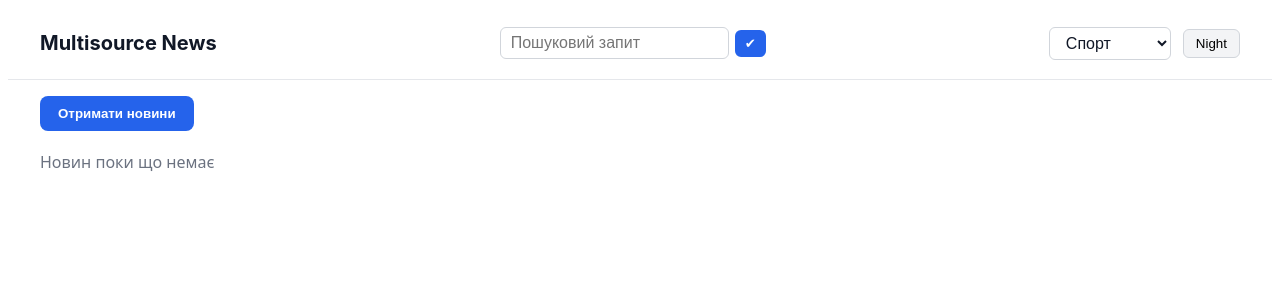
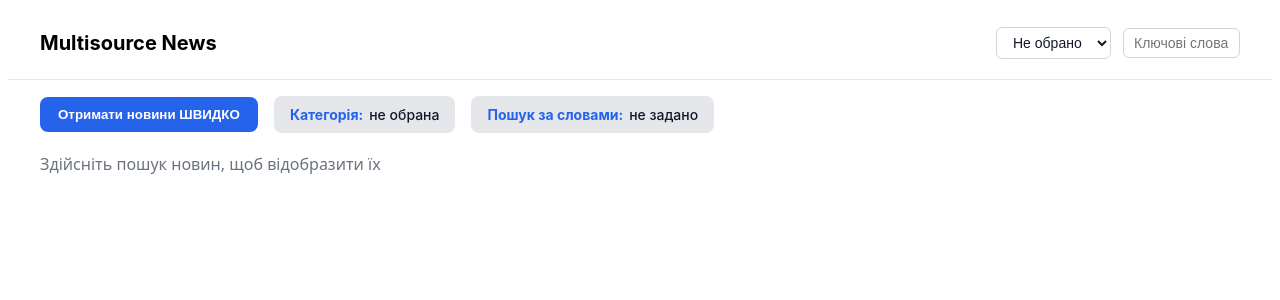
Before and after one commit to denispolovyan/news_multisource, a Vue app: page / in a window 1280 px wide. Shown: the top 300 px of the page. Built offline with nearby package versions, Linux system fonts and the light colour scheme.

Commit message:
edit: search logic

```diff
--- a/index.html
+++ b/index.html
@@ -2,9 +2,9 @@
 <html lang="">
   <head>
     <meta charset="UTF-8" />
-    <link rel="icon" href="/favicon.ico" />
+    <link rel="icon" href="/favicon.png" />
     <meta name="viewport" content="width=device-width, initial-scale=1.0" />
-    <title>Vite App</title>
+    <title>Multisource News</title>
   </head>
   <body>
     <div id="app"></div>
--- a/src/body/Header.vue
+++ b/src/body/Header.vue
@@ -1,23 +1,15 @@
 <template>
-  <header :class="['header', theme]">
+  <header class="header">
     <div class="header__container">
       <!-- Логотип -->
       <h1 class="header__logo">Multisource News</h1>
-      <div class="header__input-wrapper">
-        <input
-          v-model="inputValue"
-          type="text"
-          placeholder="Пошуковий запит"
-          class="header__input"
-        />
-        <button @click="selectInput(inputValue)" class="header__check-btn">✔</button>
-      </div>
 
+      <div class="header__parameters">
         <!-- Вибір категорії -->
-      <div class="header__select-wrapper">
+        <div class="header__select">
           <select
             class="header__select"
-          @change="selectCategory($event.target.value)"
+            @click="selectCategory($event.target.value)"
           >
             <option
               v-for="(cat, index) in categories"
@@ -28,11 +20,17 @@
             </option>
           </select>
         </div>
-
-      <!-- Кнопка перемикання теми -->
-      <button @click="toggleTheme" class="header__theme-btn">
-        {{ theme === "light" ? "Night" : "Day" }}
-      </button>
+        <!-- Вибір пошуку -->
+        <div class="header__input">
+          <input
+            v-model="inputValue"
+            type="text"
+            placeholder="Ключові слова"
+            class="header__input"
+            @input="selectInput(inputValue)"
+          />
+        </div>
+      </div>
     </div>
   </header>
 </template>
@@ -41,21 +39,15 @@
   import { ref, defineEmits } from "vue";
 
   const emit = defineEmits(["categorySelected", "querySelected"]);
-  const theme = ref("light");
   const inputValue = ref("");
 
   // Масив категорій: [Назва, Код]
   const categories = [
+    ["Не обрано", ""],
     ["Спорт", "sports"],
     ["Політика", "politics"],
     ["Технології", "technology"],
   ];
-
-  // Зміна теми
-  function toggleTheme() {
-    theme.value = theme.value === "light" ? "dark" : "light";
-    document.documentElement.setAttribute("data-theme", theme.value);
-  }
 
   // Передаємо код категорії у батьківський компонент
   function selectCategory(code) {
@@ -72,12 +64,11 @@
 /* --- Основний стиль Header --- */
 .header {
   width: 100%;
-    /* padding: 12px 16px; */
   border-bottom: 1px solid #e5e7eb;
-    font-family: "Inter", "Helvetica Neue", Arial, sans-serif;
-    transition:
-      background 0.3s,
-      color 0.3s;
+  font-family: "Poppins", "Inter", "Helvetica Neue", Arial, sans-serif;
+  transition: background 0.3s, color 0.3s;
+  -webkit-font-smoothing: antialiased;
+  -moz-osx-font-smoothing: grayscale;
 }
 
 .header__container {
@@ -87,59 +78,82 @@
   justify-content: space-between;
   align-items: center;
   flex-wrap: wrap;
-    padding: 10px 0px;
+  padding: 10px 0;
 }
 
-  /* Логотип */
+/* --- Логотип --- */
 .header__logo {
   font-size: 20px;
   font-weight: 700;
 }
 
-  /* Вибір категорії */
-  .header__select-wrapper {
+/* --- Контейнер для параметрів (категорія + інпут) --- */
+.header__parameters {
   display: flex;
   align-items: center;
-    margin-left: auto; /* прибиваємо праворуч */
+  justify-content: flex-end;
+  gap: 12px;
+  margin-left: auto;
 }
 
+/* --- Вибір категорії --- */
 .header__select {
+  display: flex;
+  align-items: center;
+}
+
+.header__select select {
   padding: 6px 12px;
   border: 1px solid #d1d5db;
   border-radius: 6px;
   background: #ffffff;
   color: #111827;
   cursor: pointer;
-    font-size: 16px;
-    transition:
-      border-color 0.2s,
-      box-shadow 0.2s;
+  font-size: 14px;
+  transition: border-color 0.2s, box-shadow 0.2s;
 }
 
-  .header__select:hover,
-  .header__select:focus {
+.header__select select:hover,
+.header__select select:focus {
   border-color: #2563eb;
   outline: none;
   box-shadow: 0 0 0 2px rgba(37, 99, 235, 0.2);
 }
 
-  /* Кнопка перемикання теми */
-  .header__theme-btn {
-    margin-left: 12px;
-    padding: 6px 12px;
-    border-radius: 6px;
-    border: 1px solid #d1d5db;
-    background: #f3f4f6;
-    font-weight: 500;
-    cursor: pointer;
-    transition:
-      background 0.3s,
-      transform 0.2s;
+/* --- Інпут + кнопка з галочкою --- */
+.header__input {
+  display: flex;
+  align-items: center;
+  gap: 6px;
 }
 
-  .header__theme-btn:hover {
+.header__input input {
+  padding: 6px 10px;
+  border: 1px solid #d1d5db;
+  border-radius: 6px;
+  font-size: 14px;
+  outline: none;
+  transition: border-color 0.2s, box-shadow 0.2s;
+  width: 95px;
+}
+
+.header__input input:focus {
+  border-color: #2563eb;
+  box-shadow: 0 0 0 2px rgba(37, 99, 235, 0.2);
+}
+
+.header__check-btn {
+  padding: 6px 10px;
+  border: 1px solid #d1d5db;
+  border-radius: 6px;
+  background: #f3f4f6;
+  cursor: pointer;
+  transition: background 0.2s, transform 0.2s;
+}
+
+.header__check-btn:hover {
   background: #e5e7eb;
-    transform: scale(1.02);
+  transform: scale(1.05);
 }
 
 /* --- Теми --- */
@@ -153,76 +167,13 @@
   color: #f9fafb;
 }
 
-  .header.dark .header__select {
+.header.dark select,
+.header.dark input,
+.header.dark .header__check-btn {
   background: #374151;
   color: #f9fafb;
   border-color: #9ca3af;
 }
 
-  .header.dark .header__theme-btn {
-    background: #374151;
-    color: #f9fafb;
-    border-color: #9ca3af;
-  }
 
-  /* input  */
-
-  .header__input-wrapper {
-    display: flex;
-    align-items: center;
-    gap: 6px;
-    margin-left: auto;
-  }
-
-  .header__input {
-    padding: 6px 10px;
-    border: 1px solid #d1d5db;
-    border-radius: 6px;
-    font-size: 16px;
-    outline: none;
-    transition:
-      border-color 0.2s,
-      box-shadow 0.2s;
-  }
-
-  .header__input:focus {
-    border-color: #2563eb;
-    box-shadow: 0 0 0 2px rgba(37, 99, 235, 0.2);
-  }
-
-  .header__check-btn {
-    border: none;
-    background: #2563eb;
-    color: white;
-    border-radius: 6px;
-    cursor: pointer;
-    padding: 6px 10px;
-    transition:
-      background 0.3s,
-      transform 0.2s;
-  }
-
-  .header__check-btn:hover {
-    background: #1d4ed8;
-    transform: scale(1.05);
-  }
-
-  /* --- Адаптивність --- */
-  @media (max-width: 611px) {
-    .header__logo {
-      font-size: 16px;
-    }
-  }
-
-  @media (max-width: 480px) {
-    .header__select {
-      font-size: 14px;
-      padding: 5px 10px;
-    }
-
-    .header__theme-btn {
-      font-size: 14px;
-      padding: 5px 10px;
-    }
-  }
 </style>
--- a/src/body/Main.vue
+++ b/src/body/Main.vue
@@ -3,7 +3,15 @@
     <div class="news__container">
       <!-- Кнопка отримання новин -->
       <div class="news_button">
-        <button @click="getNews" class="news__button">Отримати новини</button>
+        <div>
+          <button @click="getNews" class="news__button">Отримати новини ШВИДКО</button>
+        </div>
+        <div class="news__category">
+          <span>Категорія: </span>{{ CATEGORY || "не обрана" }}
+        </div>
+        <div class="news__search">
+          <span>Пошук за словами: </span>{{ QUERY || "не задано" }}
+        </div>
       </div>
 
       <!-- Список новин -->
@@ -56,7 +64,13 @@
       </div>
 
       <!-- Повідомлення якщо новин немає -->
-      <p v-else class="news__empty">Новин поки що немає</p>
+      <p v-else class="news__empty">
+        {{
+          returnIfParameters()
+            ? "За пошуковин запитом новин не знайдено"
+            : "Здійсніть пошук новин, щоб відобразити їх"
+        }}
+      </p>
     </div>
   </div>
 </template>
@@ -81,11 +95,12 @@
   const API_KEY = "pub_937f45933a914c54bd902b3244edd2b7";
 
   const LANGUAGE = "uk";
-  const CATEGORY = ref(props.category || "sports");
-  const QUERY = ref(props.query || "");
+  const CATEGORY = ref(props.category);
+  const QUERY = ref(props.query);
+
   const news = ref([]);
 
-  // Watch для props.category
+  // Watch для props
   watch(
     () => props.category,
     (newVal) => {
@@ -103,6 +118,7 @@
   // Отримання новин
   async function getNews() {
     const url = returnUrlStr();
+    console.log(url);
 
     try {
       const response = await fetch(url);
@@ -127,12 +143,18 @@
 
     return url;
   }
+
+  //  Чи є параметри пошуку
+  function returnIfParameters() {
+    if (CATEGORY.value || QUERY.value) {
+      return 1;
+    } else {
+      return 0;
+    }
+  }
 </script>
 
 <style scoped>
-  /* --------------------------------------------
-  Загальні стилі
---------------------------------------------- */
   .news {
     text-align: left;
     font-family: system-ui, sans-serif;
@@ -141,16 +163,23 @@
   .news__container {
     margin: 0 auto;
     max-width: 1200px;
-    padding: 0 10px;
   }
 
   /* --------------------------------------------
   Кнопка отримання новин
 --------------------------------------------- */
+
   .news_button {
+    display: flex;
+    align-items: center;
+    justify-content: flex-start;
+    gap: 16px;
+    flex-wrap: wrap;
     margin: 16px 0;
+    font-family: "Inter", "Helvetica Neue", Arial, sans-serif;
   }
 
+  /* --- Основна кнопка --- */
   .news__button {
     background-color: #2563eb;
     color: #ffffff;
@@ -159,14 +188,64 @@
     border-radius: 8px;
     cursor: pointer;
     font-weight: 600;
-    transition:
-      background 0.2s,
-      transform 0.2s;
+    transition: all 0.25s ease;
   }
 
   .news__button:hover {
     background-color: #1e40af;
-    transform: scale(1.03);
+    transform: translateY(-2px);
+    box-shadow: 0 4px 10px rgba(37, 99, 235, 0.3);
+  }
+
+  /* --- Категорія та пошук у стилі кнопок --- */
+  .news__category,
+  .news__search {
+    display: inline-flex;
+    align-items: center;
+    background-color: #e5e7eb;
+    color: #111827;
+    padding: 10px 16px;
+    border-radius: 8px;
+    font-size: 14px;
+    font-weight: 500;
+    transition: all 0.25s ease;
+    cursor: default;
+    user-select: none;
+  }
+
+  .news__category span,
+  .news__search span {
+    font-weight: 700;
+    margin-right: 6px;
+    color: #2563eb;
+  }
+
+  /* --- Ефект при наведенні --- */
+  .news__category:hover,
+  .news__search:hover {
+    background-color: #dbeafe;
+    transform: translateY(-2px);
+    box-shadow: 0 4px 10px rgba(37, 99, 235, 0.2);
+  }
+
+  /* --- Адаптивність --- */
+  @media (max-width: 768px) {
+    .news_button {
+      flex-direction: column;
+      align-items: flex-start;
+      gap: 10px;
+    }
+
+    .news__category,
+    .news__search {
+      width: 100%;
+      justify-content: flex-start;
+    }
+
+    .news__button {
+      width: 100%;
+      text-align: center;
+    }
   }
 
   /* --------------------------------------------
```
Also changed, not shown: favicon.png (added). Lines whose indentation alone changed are shown as unchanged.
